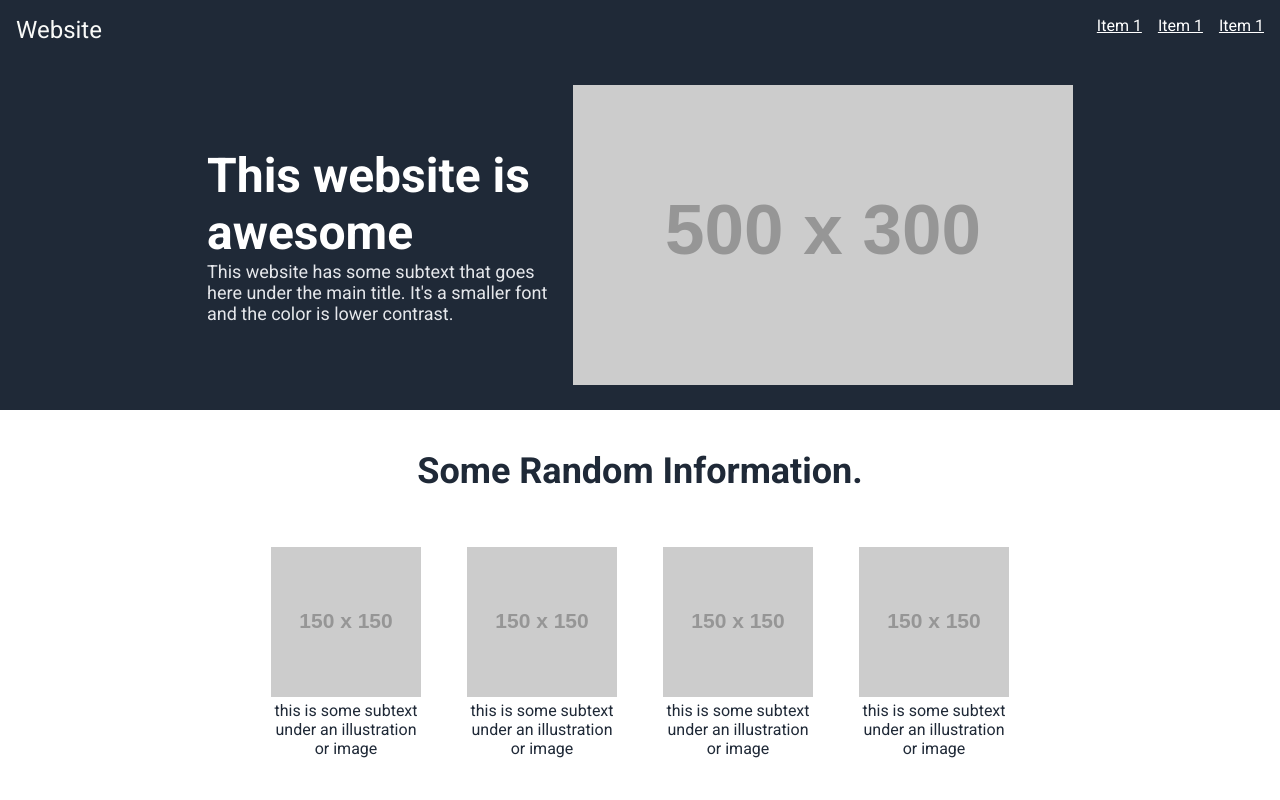
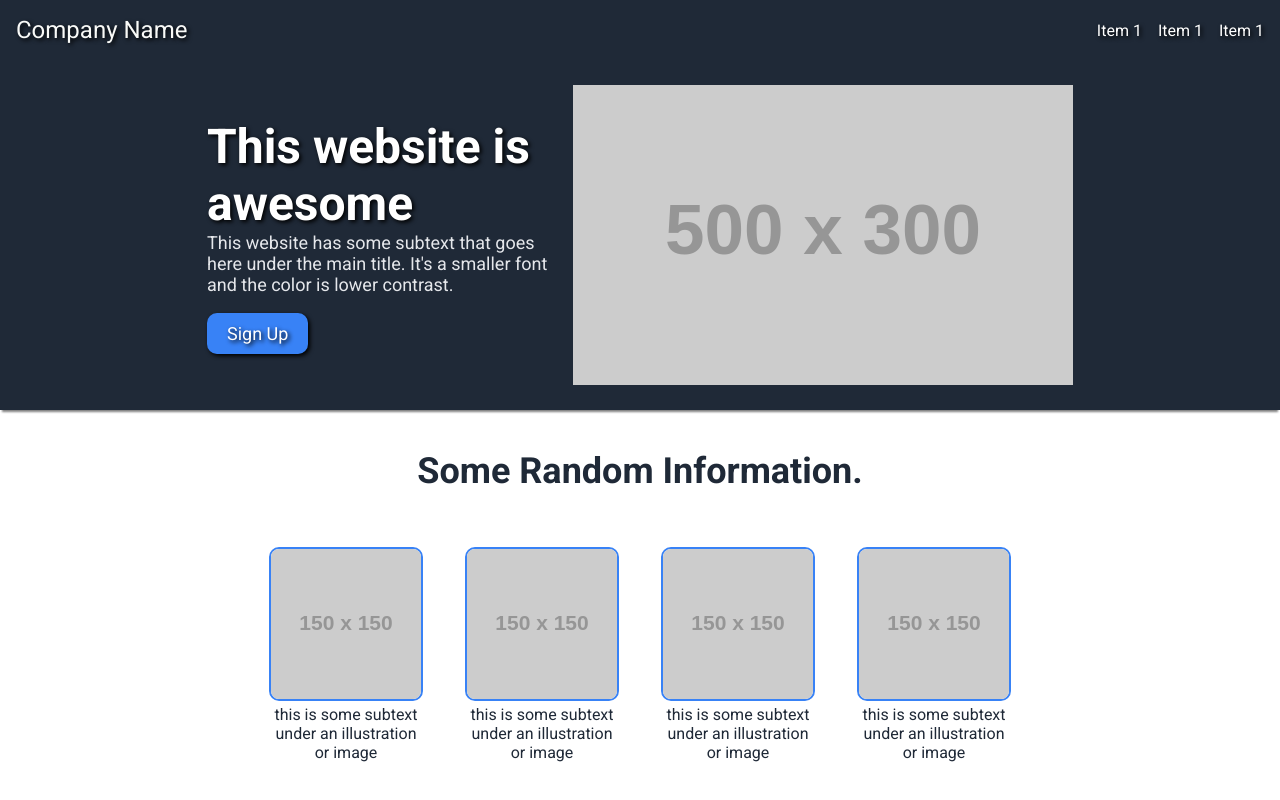
Before and after one commit to goodkent/odin_landing_page, a plain HTML site: page index.html in a window 1280 px wide. Shown: the top 800 px of the page. Drawn offline with Linux system fonts and the light colour scheme; placeholder pictures from the web are drawn by us.

Commit message:
Update index and style

```diff
--- a/index.html
+++ b/index.html
@@ -7,11 +7,11 @@
   </head>
   <body>
     <!-- This is a html comment -->
-
+    <div class="container">
       <div class="menu">
         <div class="left">
           <div class="header-logo">
-            Website
+            Company Name
           </div>
         </div>
         <div class="right">
@@ -31,6 +31,9 @@
             </div>
             <div class="hero-secondary">
               This website has some subtext that goes here under the main title. It's a smaller font and the color is lower contrast.
+            </div>
+            <div class="button">
+              <a href="#">Sign Up</a>
             </div>
           </div>
           <div class="hero-right">
@@ -82,7 +85,7 @@
           Item
         </div>
       </div>
-
+    </div>
 
   </body>
 </html>
--- a/styles/style.css
+++ b/styles/style.css
@@ -13,6 +13,7 @@ body {
   overflow: scroll;
 }
 
+
 ul {
     list-style-type: none;
     display: flex;
@@ -26,6 +27,13 @@ ul {
     background: #1F2937;
     display: flex;
     justify-content: space-between;
+    text-shadow: 2px 2px 4px #000000;
+    align-items: center;
+
+  }
+
+  .menu a {
+    text-decoration: none;
   }
 
   .hero {
@@ -35,6 +43,7 @@ ul {
     align-items: center;
     gap: 16px;
     padding: 25px;
+
   }
 
   .hero-left {
@@ -44,17 +53,30 @@ ul {
   }
   .hero-right {
     display:flex;
-
-
   }
   .hero-main {
     font-size:48px;
     font-weight:bolder;
+    text-shadow: 2px 2px 4px #000000;
   }
   .hero-secondary {
     font-size:18px;
     color: #E5E7EB;
     font-weight:lighter;
+  }
+
+  .button {
+
+  }
+  .button a{
+    background-color: #3882F6;
+    border-radius: 10px;
+    padding:10px 20px 10px 20px;
+    font-size:18px;
+    font-weight:normal;
+    text-decoration: none;
+    box-shadow: 2px 2px 4px #000000;
+    text-shadow: 2px 2px 4px #000000;
   }
 
   .information {
@@ -88,11 +110,10 @@ ul {
     width:150px;
   }
 
-  .info-box-image {
-
-    border-color: #3882F6;
-    border-width: 2px;
-  }
+  .info-box-image img {
+    border: 2px solid #3882F6;
+    border-radius: 10px;
+   }
 
   .info-box-caption {
     font-size:16px;
@@ -112,6 +133,7 @@ ul {
     font-size:48px;
     color: #F9FAF8;
     Font-weight: bold;
+    box-shadow: 0px 4px 2px -2px gray;
   }
 
 
@@ -121,6 +143,7 @@ ul {
   .header-logo {
     font-size: 24px;
     color: #F9FAF8;
+
   }
 
   .footer {
@@ -145,6 +168,7 @@ ul {
     font-weight:lighter;
     font-style:italic;
     padding:50px;
+
   }
 
   .quoted {
```
